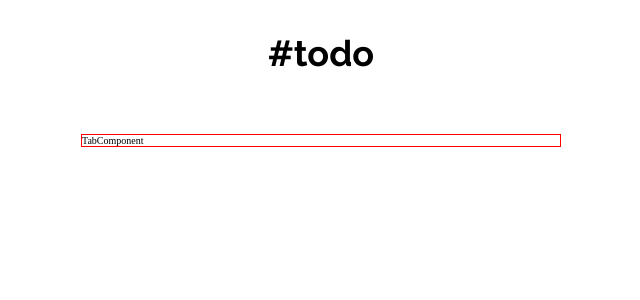
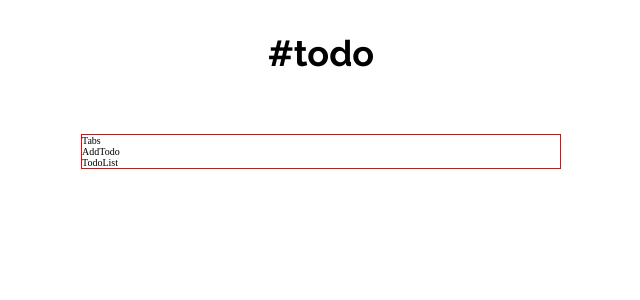
Before and after one commit to Manthan-Kuber/todo-app, a React (Create React App) app: page / in a window 1280 px wide. Shown: the top 300 px of the page, without its empty margins (319-959 px from the left). Built offline with nearby package versions, Linux system fonts and the light colour scheme.

Commit message:
feat: made app layout

```diff
--- a/src/App.tsx
+++ b/src/App.tsx
@@ -1,5 +1,7 @@
 import { AppWrapper, Main, MainWrapper } from "./App.styles";
-import TabComponent from "./components/TabComponent/TabComponent";
+import AddTodo from "./components/AddTodo/AddTodo";
+import Tabs from "./components/Tabs/Tabs";
+import TodoList from "./components/TodoList/TodoList";
 import GlobalStyles from "./GlobalStyles";
 
 function App() {
@@ -10,7 +12,9 @@ function App() {
         <h1>#todo</h1>
         <MainWrapper>
           <Main>
-            <TabComponent/>
+            <Tabs />
+            <AddTodo />
+            <TodoList />
           </Main>
         </MainWrapper>
       </AppWrapper>
--- /dev/null
+++ b/src/components/AddTodo/AddTodo.tsx
@@ -0,0 +1,7 @@
+const AddTodo = () => {
+  return (
+    <div>AddTodo</div>
+  )
+}
+
+export default AddTodo
--- a/src/components/TabComponent/TabComponent.tsx
+++ /dev/null
@@ -1,7 +0,0 @@
-const TabComponent = () => {
-  return (
-    <div>TabComponent</div>
-  )
-}
-
-export default TabComponent
--- /dev/null
+++ b/src/components/Tabs/Tabs.tsx
@@ -0,0 +1,5 @@
+const Tabs = () => {
+  return <div>Tabs</div>;
+};
+
+export default Tabs;
--- /dev/null
+++ b/src/components/TodoList/TodoList.tsx
@@ -0,0 +1,5 @@
+const TodoList = () => {
+  return <div>TodoList</div>;
+};
+
+export default TodoList;
```
